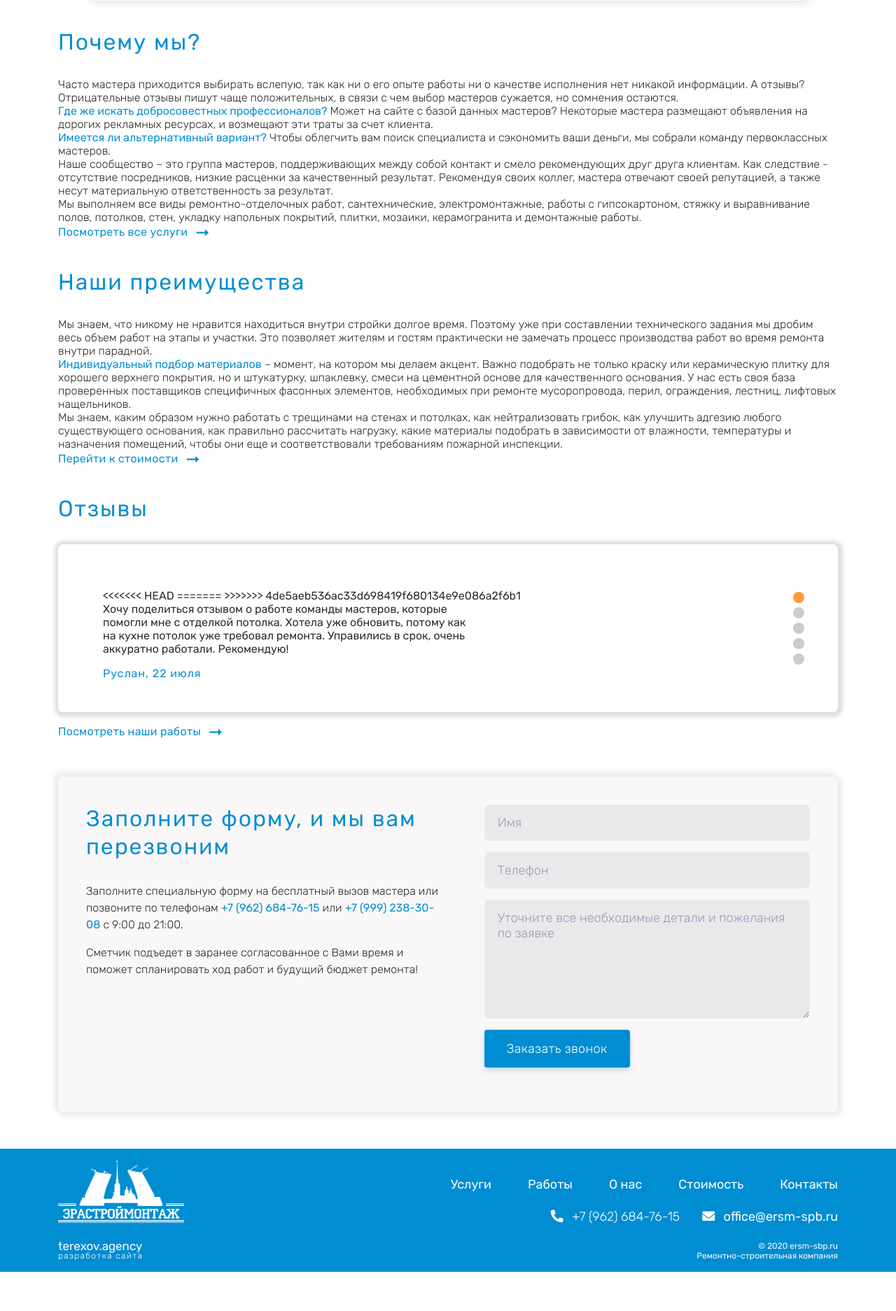
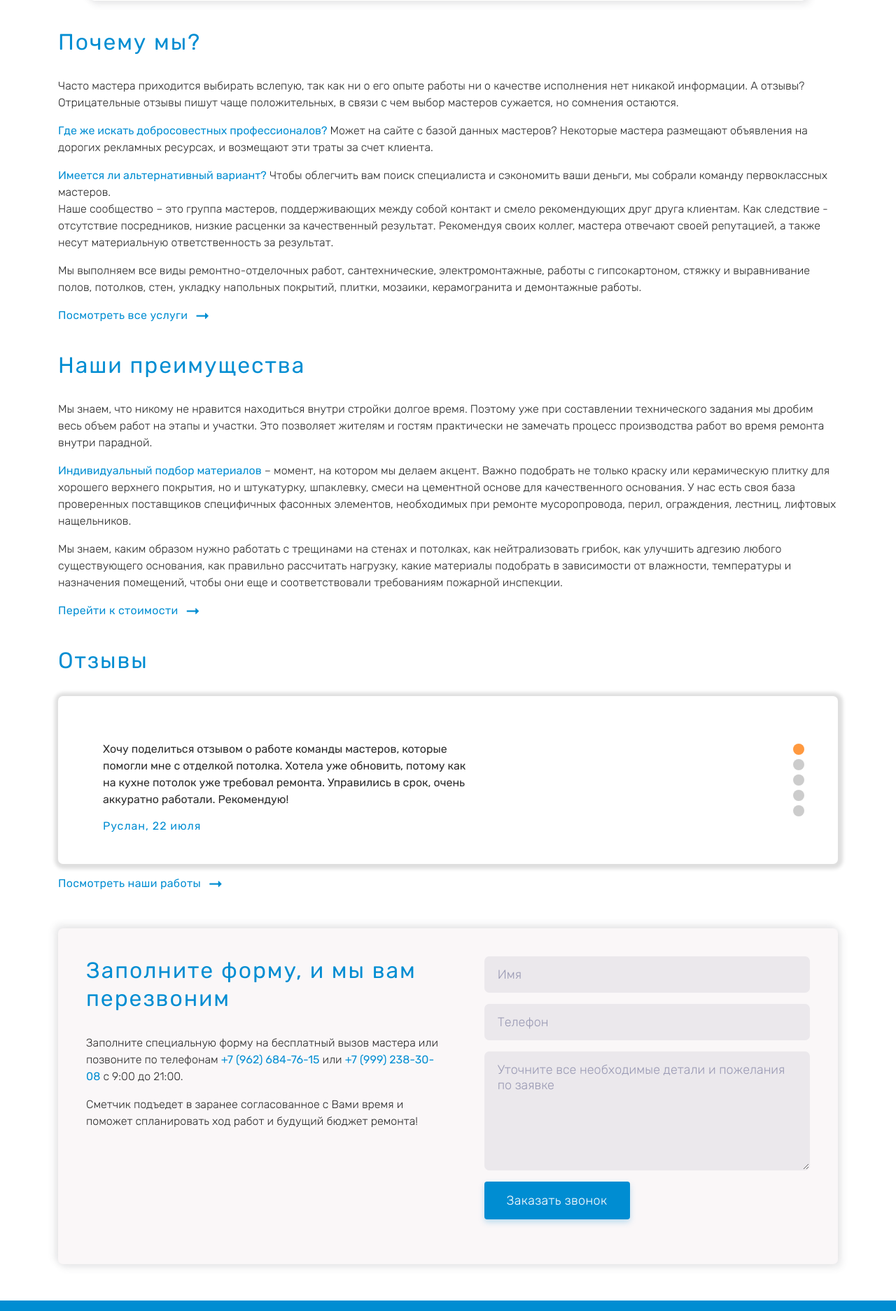
Before and after one commit to sergeygutovskiy/ersm, a PHP site: page /about-us in a window 1280 px wide. Shown: the part 839-2713 px from the top of the page at 70% size. Before the commit the page ends 2657 px from the top, so only its background shows below. Run offline with PHP 8.4, Linux system fonts and the light colour scheme; some libraries are stand-ins or nearby versions.

Commit message:
post production fixes (:/)

```diff
--- a/about-us.php
+++ b/about-us.php
@@ -105,11 +105,6 @@
 				<div class="swiper-container">
 					<div class="swiper-wrapper">
 						<div class="swiper-slide about-us__review">
-<<<<<<< HEAD
-=======
-
-
->>>>>>> 4de5aeb536ac33d698419f680134e9e086a2f6b1
 							<p class="about-us__review-text">
 								Хочу поделиться отзывом о работе команды мастеров, которые помогли мне с отделкой потолка.
 								Хотела уже обновить, потому как на кухне потолок уже требовал ремонта. Управились в срок, очень аккуратно работали. Рекомендую!
--- a/css/pages/about_us.css
+++ b/css/pages/about_us.css
@@ -1,5 +1,6 @@
 main p {
-	margin: 0;
+	line-height: 24px;
+	margin: 16px 0;
 }
 
 .link {
@@ -135,6 +136,7 @@ main p {
 }
 
 .about-us__review-text {
+	margin: 0;
 	max-width: 540px;
 }
 
```
Also changed, not shown: 1 other file.
